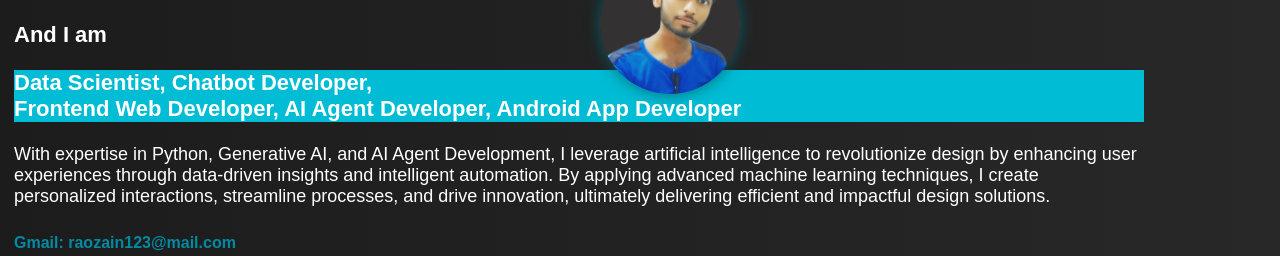
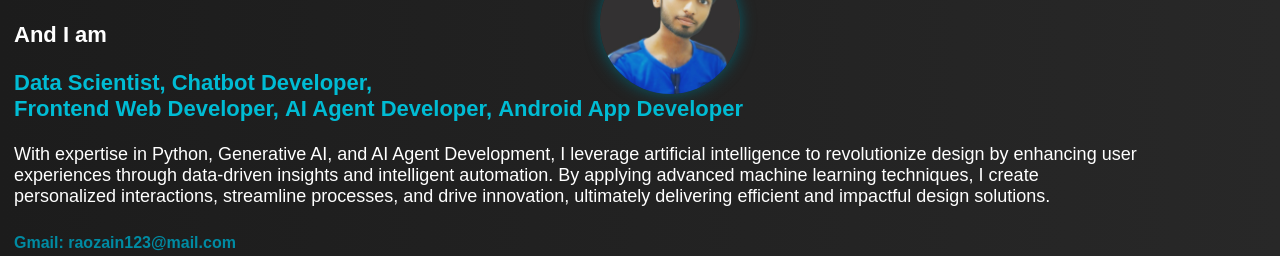
Before and after one commit to ZainJaved869/Portfolio, a plain HTML site: page index.html in a window 1280 px wide. Shown: the part 266-522 px from the top of the page. Drawn offline with Linux system fonts and the light colour scheme.

Commit message:
Update styles.css

```diff
--- a/styles.css
+++ b/styles.css
@@ -109,22 +109,6 @@ nav {
 }
 
 
-.words {
-
-background-color: #00bcd4; /* Cyan */
-color: #ffffff;           /* White */
-
-}
-
-
-
-
-
-
-
-
-
-
 
 
 /* Text Styling */
@@ -230,6 +214,16 @@ p {
 
 
 /* Word container for the job titles */
+.words {
+
+  color: #00bcd4;
+}
+
+
+/* Word elements */
+.word {
+  display: inline-block; /* Ensure words are displayed inline */
+}
 
 
 
```
Lines whose indentation alone changed are shown as unchanged.
